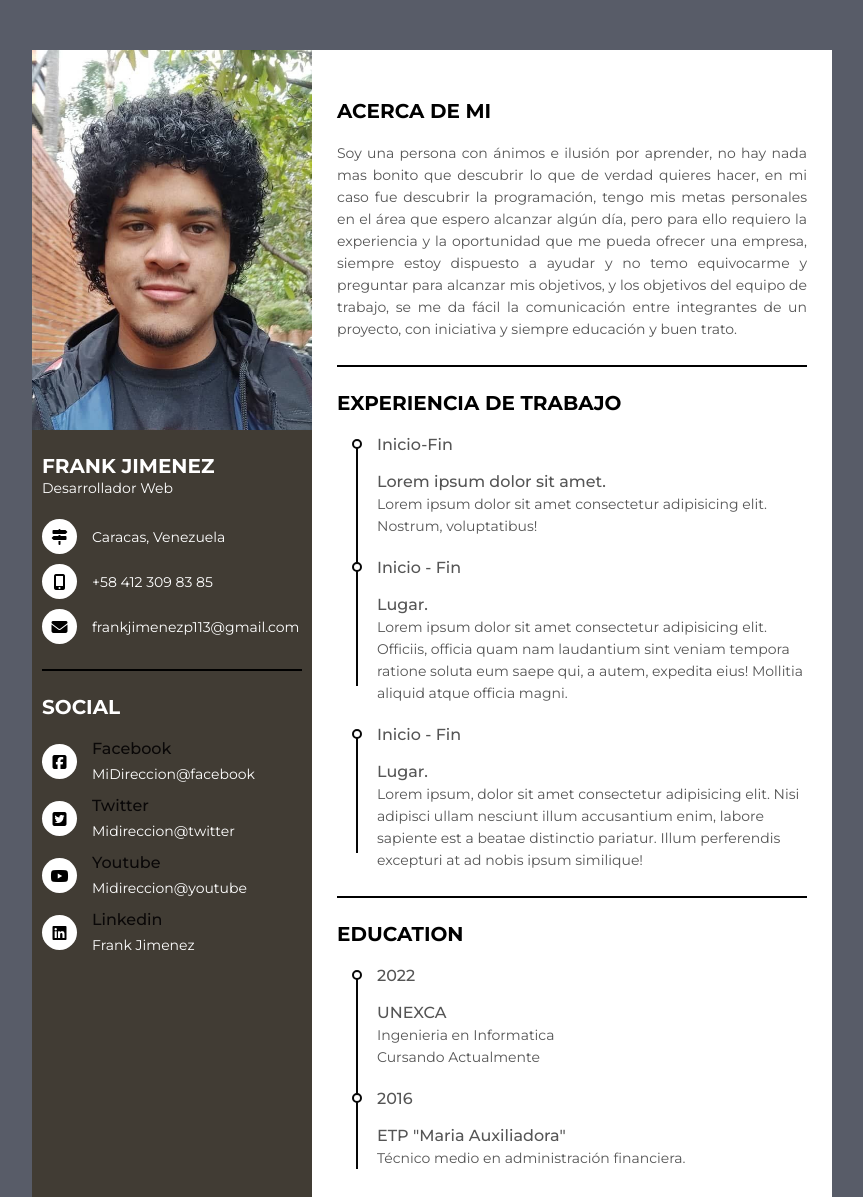
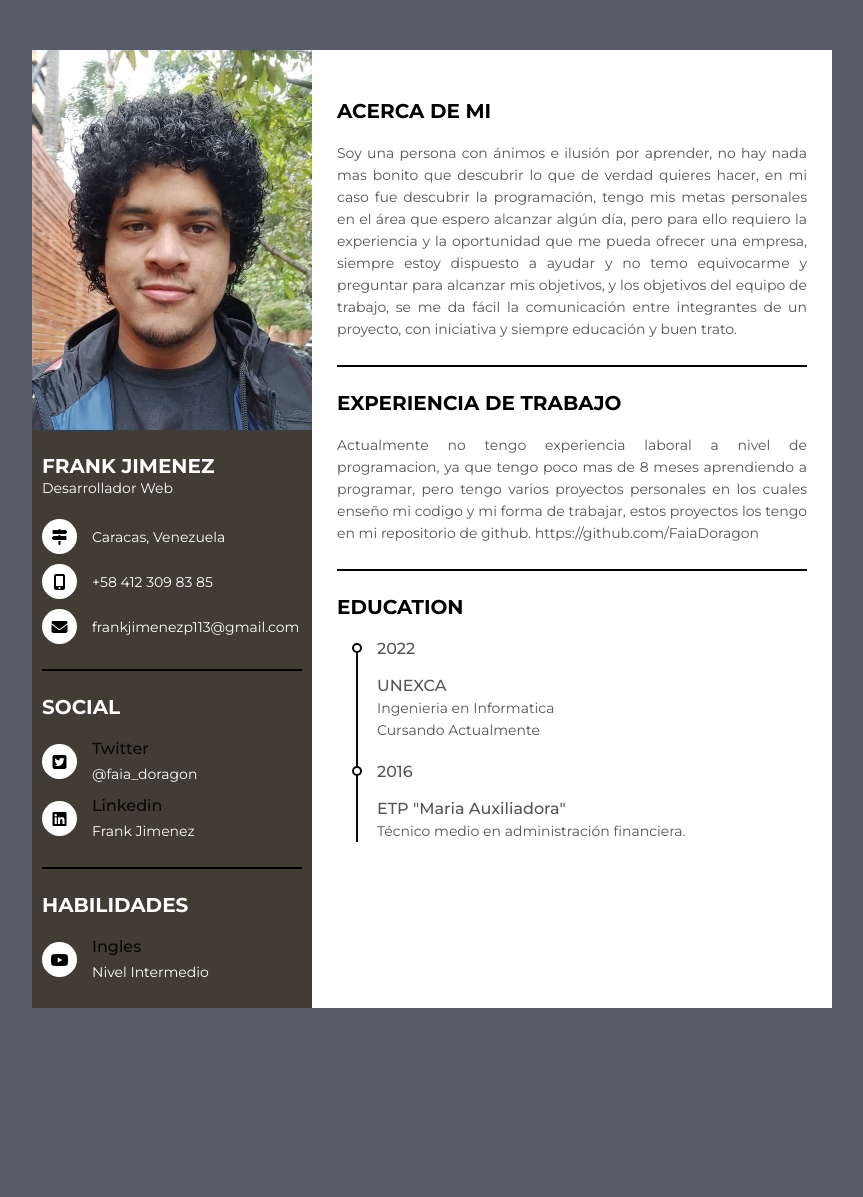
Before and after one commit to FaiaDoragon/Curriculum, a plain HTML site: page index.html in a window 1280 px wide. Shown: the top 1197 px of the page, without its empty margins (208-1071 px from the left). After the commit the page ends 1058 px from the top, so only its background shows below. Drawn offline with Linux system fonts and the light colour scheme.

Commit message:
Actualizacion de curriculum

```diff
--- a/index.html
+++ b/index.html
@@ -1,19 +1,17 @@
 <!DOCTYPE html>
 <html lang="en">
-
   <head>
-  <meta charset="UTF-8">
+    <meta charset="UTF-8" />
     <title>Curriculum</title>
-  <link rel="stylesheet" href="styles.css">
+    <link rel="stylesheet" href="styles.css" />
     <script src="https://kit.fontawesome.com/b99e675b6e.js"></script>
   </head>
 
   <body>
-
     <div class="resume">
       <div class="resume_left">
         <div class="resume_profile">
-        <img src="./Foto.jpeg" alt="profile_pic">
+          <img src="./Foto.jpeg" alt="profile_pic" />
         </div>
         <div class="resume_content">
           <div class="resume_item resume_info">
@@ -26,27 +24,20 @@
                 <div class="icon">
                   <i class="fas fa-map-signs"></i>
                 </div>
-              <div class="data">
-                Caracas, Venezuela
-              </div>
+                <div class="data">Caracas, Venezuela</div>
               </li>
               <li>
                 <div class="icon">
                   <i class="fas fa-mobile-alt"></i>
                 </div>
-              <div class="data">
-                +58 412 309 83 85
-              </div>
+                <div class="data">+58 412 309 83 85</div>
               </li>
               <li>
                 <div class="icon">
                   <i class="fas fa-envelope"></i>
                 </div>
-              <div class="data">
-                frankjimenezp113@gmail.com
-              </div>
+                <div class="data">frankjimenezp113@gmail.com</div>
               </li>
-
             </ul>
           </div>
 
@@ -57,29 +48,11 @@
             <ul>
               <li>
                 <div class="icon">
-                <i class="fab fa-facebook-square"></i>
-              </div>
-              <div class="data">
-                <p class="semi-bold">Facebook</p>
-                <p>MiDireccion@facebook</p>
-              </div>
-            </li>
-            <li>
-              <div class="icon">
                   <i class="fab fa-twitter-square"></i>
                 </div>
                 <div class="data">
                   <p class="semi-bold">Twitter</p>
-                <p>Midireccion@twitter</p>
-              </div>
-            </li>
-            <li>
-              <div class="icon">
-                <i class="fab fa-youtube"></i>
-              </div>
-              <div class="data">
-                <p class="semi-bold">Youtube</p>
-                <p>Midireccion@youtube</p>
+                  <p>@faia_doragon</p>
                 </div>
               </li>
               <li>
@@ -93,6 +66,22 @@
               </li>
             </ul>
           </div>
+          <div class="resume_item resume_social">
+            <div class="title">
+              <p class="bold">Habilidades</p>
+            </div>
+            <ul>
+              <li>
+                <div class="icon">
+                  <i class="fab fa-youtube"></i>
+                </div>
+                <div class="data">
+                  <p class="semi-bold">Ingles</p>
+                  <p>Nivel Intermedio</p>
+                </div>
+              </li>
+            </ul>
+          </div>
         </div>
       </div>
       <div class="resume_right">
@@ -101,44 +90,28 @@
             <p class="bold">Acerca de Mi</p>
           </div>
           <p align="justify ">
-          Soy una persona con ánimos e ilusión por aprender, no hay nada mas bonito que descubrir lo que de verdad quieres hacer,
-          en mi caso fue descubrir la programación, tengo mis metas personales en el área que espero alcanzar algún día,
-          pero para ello requiero la experiencia y la oportunidad que me pueda ofrecer una empresa, siempre estoy dispuesto a ayudar y no temo equivocarme
-          y preguntar para alcanzar mis objetivos, y los objetivos del equipo de trabajo, se me da fácil la comunicación entre integrantes de un proyecto,
-          con iniciativa y siempre educación y buen trato.
+            Soy una persona con ánimos e ilusión por aprender, no hay nada mas
+            bonito que descubrir lo que de verdad quieres hacer, en mi caso fue
+            descubrir la programación, tengo mis metas personales en el área que
+            espero alcanzar algún día, pero para ello requiero la experiencia y
+            la oportunidad que me pueda ofrecer una empresa, siempre estoy
+            dispuesto a ayudar y no temo equivocarme y preguntar para alcanzar
+            mis objetivos, y los objetivos del equipo de trabajo, se me da fácil
+            la comunicación entre integrantes de un proyecto, con iniciativa y
+            siempre educación y buen trato.
           </p>
         </div>
         <div class="resume_item resume_work">
           <div class="title">
             <p class="bold">Experiencia de Trabajo</p>
           </div>
-        <ul>
-          <li>
-            <div class="date">Inicio-Fin</div>
-            <div class="info">
-              <p class="semi-bold">Lorem ipsum dolor sit amet.</p>
-              <p>Lorem ipsum dolor sit amet consectetur adipisicing elit. Nostrum, voluptatibus!</p>
-            </div>
-          </li>
-          <li>
-            <div class="date">Inicio - Fin</div>
-            <div class="info">
-              <p class="semi-bold">Lugar.</p>
-              <p>Lorem ipsum dolor sit amet consectetur adipisicing elit. Officiis, officia quam nam laudantium sint
-                veniam tempora ratione soluta eum saepe qui, a autem, expedita eius! Mollitia aliquid atque officia
-                magni.</p>
-            </div>
-          </li>
-          <li>
-            <div class="date">Inicio - Fin</div>
-            <div class="info">
-              <p class="semi-bold">Lugar.</p>
-              <p>Lorem ipsum, dolor sit amet consectetur adipisicing elit. Nisi adipisci ullam nesciunt illum
-                accusantium enim, labore sapiente est a beatae distinctio pariatur. Illum perferendis excepturi at ad
-                nobis ipsum similique!</p>
-            </div>
-          </li>
-        </ul>
+          <p align="justify ">
+            Actualmente no tengo experiencia laboral a nivel de programacion, ya
+            que tengo poco mas de 8 meses aprendiendo a programar, pero tengo
+            varios proyectos personales en los cuales enseño mi codigo y mi
+            forma de trabajar, estos proyectos los tengo en mi repositorio de
+            github. https://github.com/FaiaDoragon
+          </p>
         </div>
         <div class="resume_item resume_education">
           <div class="title">
@@ -164,7 +137,5 @@
         </div>
       </div>
     </div>
-
   </body>
-
 </html>
--- a/styles.css
+++ b/styles.css
@@ -22,6 +22,7 @@ body {
 }
 
 .semi-bold {
+
   font-weight: 500;
   font-size: 16px;
 }
```
Also changed, not shown: 1 other file. Lines whose indentation alone changed are shown as unchanged.
